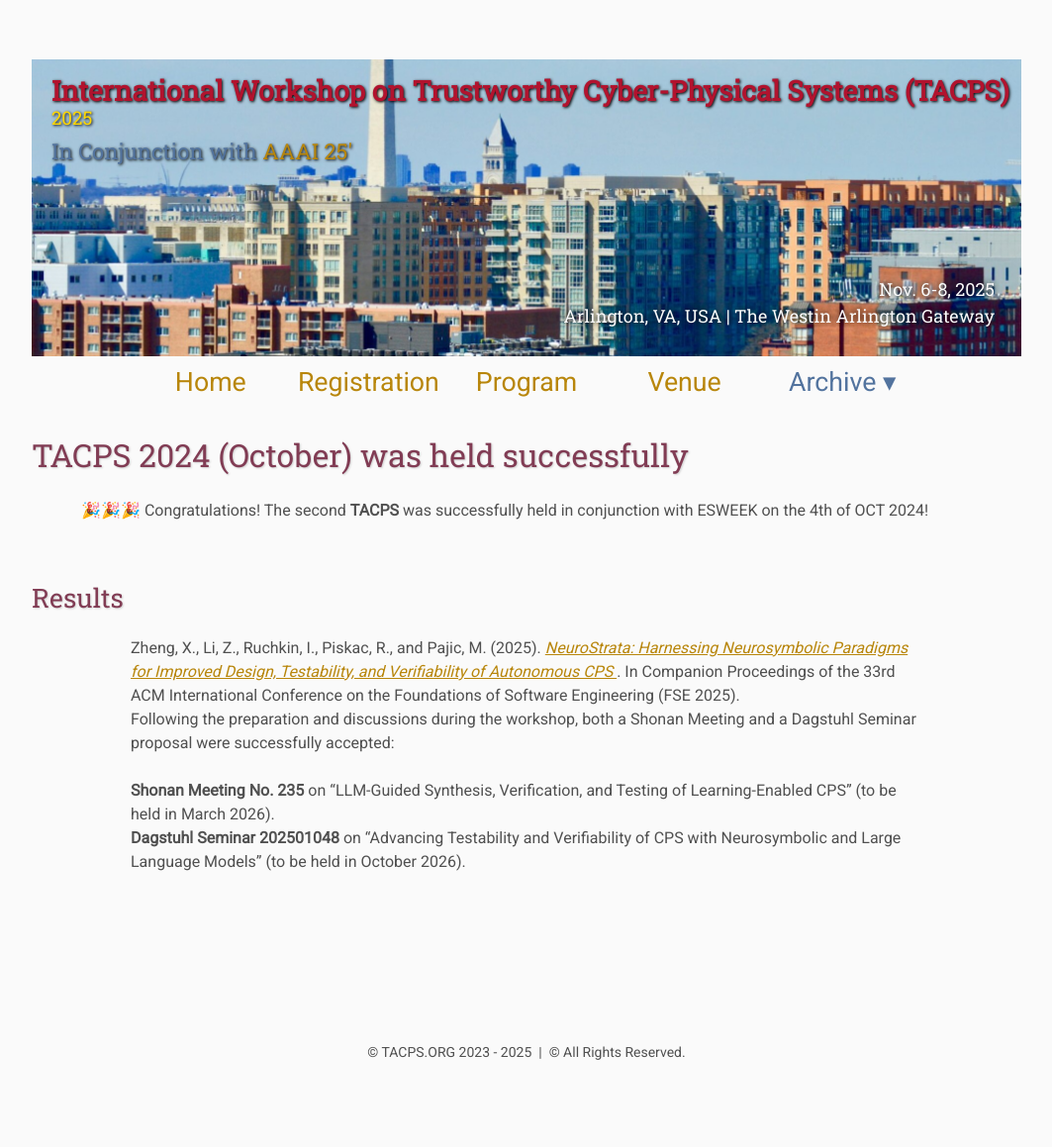
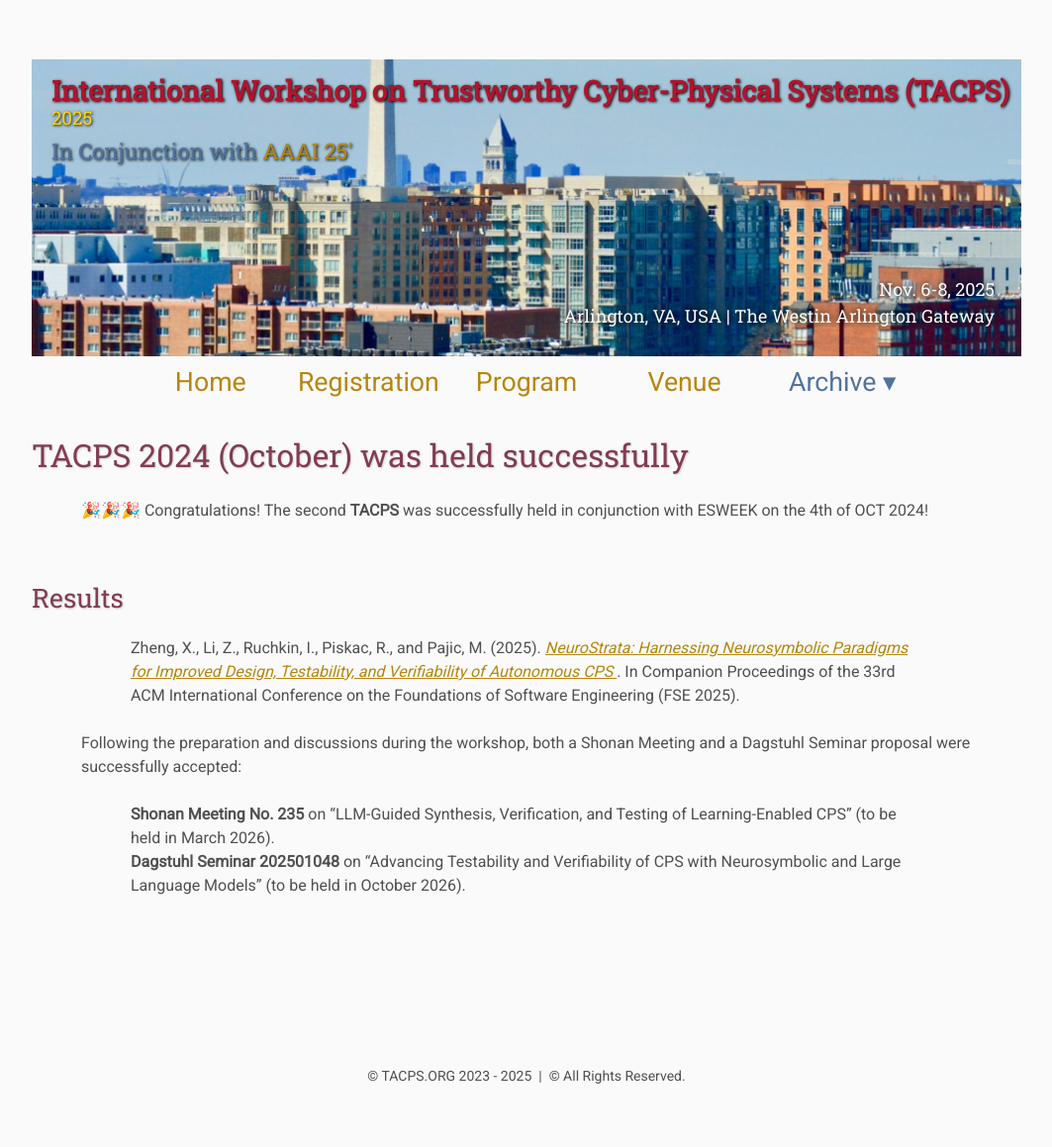
Before and after one commit to ITSEG-MQ/tacps, a Jekyll site: the page built from archive/2024-oct/index.html, in a window 1280 px wide. Shown: the whole page at 99% size, without its empty margins (108-1171 px from the left). Built offline with Jekyll 4.4.1, drawn with Linux system fonts in a browser that asks for light colours; before the commit the page ends 1135 px from its top, so only the background shows below that.

Commit message:
Update index.html

```diff
--- a/archive/2024-oct/index.html
+++ b/archive/2024-oct/index.html
@@ -11,15 +11,21 @@ nav: archive
 <hr>
 
 <h3>Results</h3>
+
 <ul>
   <li>
     Zheng, X., Li, Z., Ruchkin, I., Piskac, R., and Pajic, M. (2025).
     <i><a href="https://liby99.github.io/res/papers/neurostrata.pdf" target="_blank">
       NeuroStrata: Harnessing Neurosymbolic Paradigms for Improved Design, Testability, and Verifiability of Autonomous CPS
-    </a></i>. In Companion Proceedings of the 33rd ACM International Conference on the Foundations of Software Engineering (FSE 2025).
+    </a></i>.
+    In Companion Proceedings of the 33rd ACM International Conference on the Foundations of Software Engineering (FSE 2025).
   </li>
-  <li>
+</ul>
+
+<p style="margin-top:1.5em;">
   Following the preparation and discussions during the workshop, both a Shonan Meeting and a Dagstuhl Seminar proposal were successfully accepted:
+</p>
+
 <ul>
   <li>
     <b>Shonan Meeting No. 235</b> on “LLM-Guided Synthesis, Verification, and Testing of Learning-Enabled CPS”
@@ -30,5 +36,3 @@ nav: archive
     (to be held in October 2026).
   </li>
 </ul>
-  </li>
-</ul>
```
Lines whose indentation alone changed are shown as unchanged.
